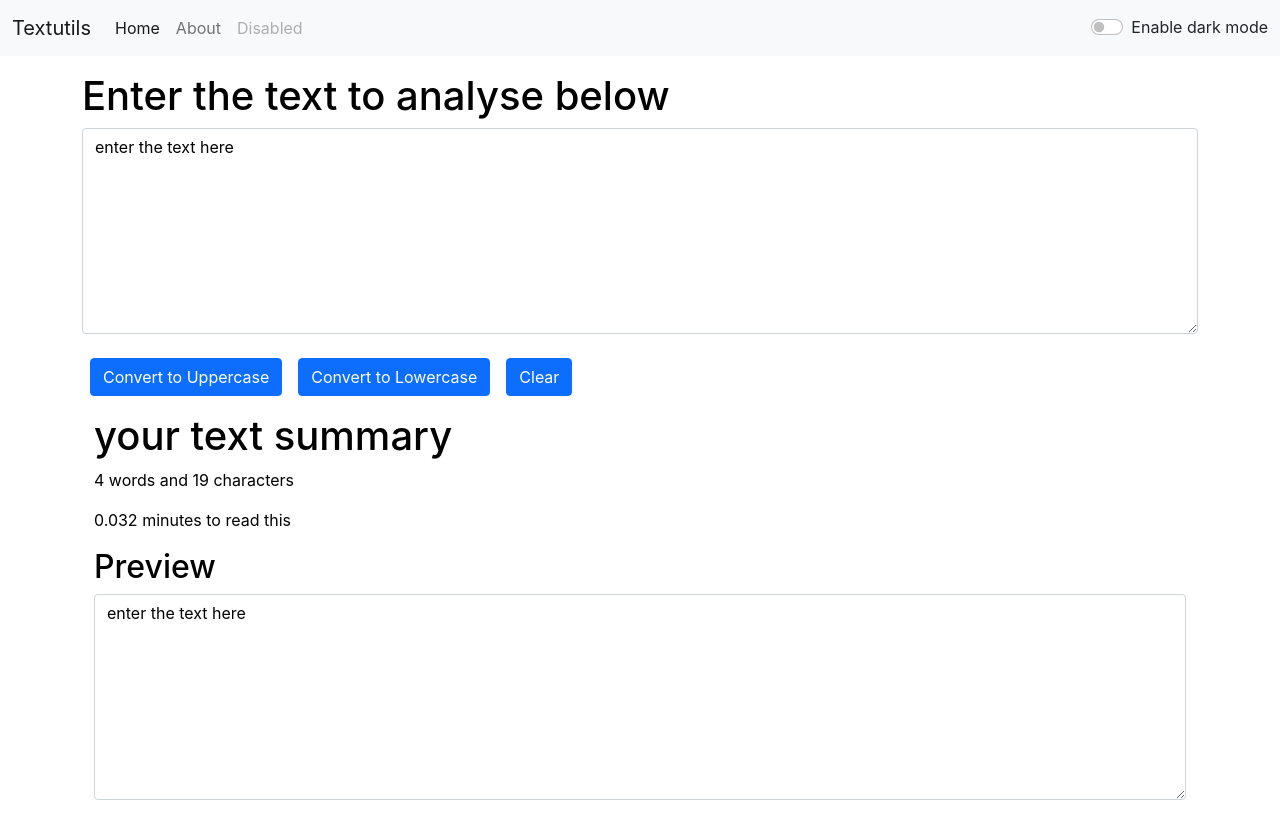
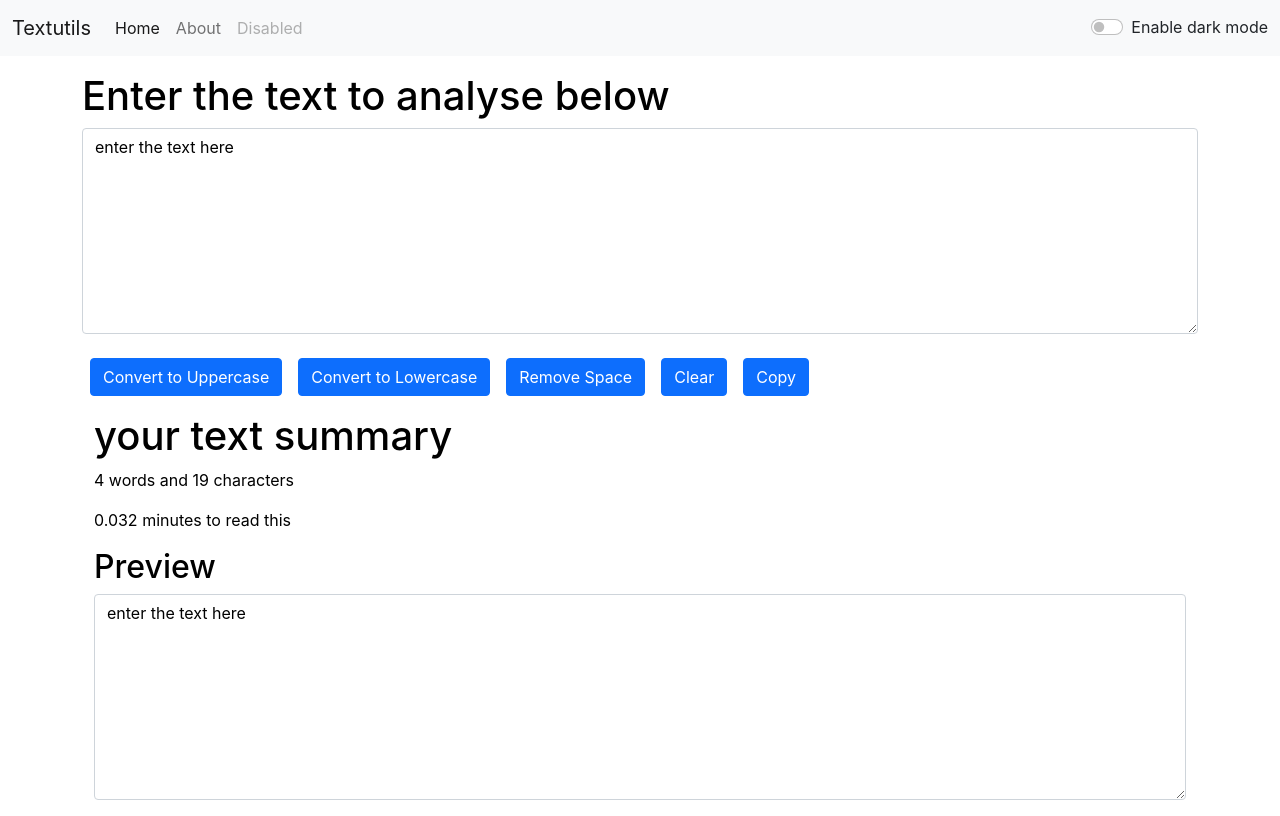
Before and after one commit to Kartikgupta666/text-utils, a React (Create React App) app: page / in a window 1280 px wide. Built offline with nearby package versions, Linux system fonts and the light colour scheme.

Commit message:
function add

```diff
--- a/src/component/Textform.js
+++ b/src/component/Textform.js
@@ -1,4 +1,5 @@
 import React, { useState } from 'react'
+
 
 export default function Textform(props) {
     const [text, setText] = useState('enter the text here');
@@ -29,8 +30,22 @@ export default function Textform(props) {
 
         setText(' ');
     }
+    // copy function
+    const handlecopy = async () => {
+        try {
+            await navigator.clipboard.writeText(text);
+            alert('Text copied to clipboard!');
+        } catch (err) {
+            console.error('Unable to copy text to clipboard:', err);
+        }
+    }
 
+    // remove extra space
 
+    const removespace = (event) => {
+        let newtext = text.split(/[ ]+/);
+        setText(newtext.join(" "));
+    }
     return (
         <>
             <div style={{ color: props.mode === 'dark' ? 'white' : 'black' }} >
@@ -40,12 +55,14 @@ export default function Textform(props) {
 
                     <div className="mb-3"  >
 
-                        <textarea className="form-control" value={text} onChange={handelchange} id="myBox" rows="8" style={{ backgroundColor: props.mode === 'light' ? 'white' : 'grey' , color: props.mode === 'dark' ? 'white' : 'black'}}></textarea>
+                        <textarea className="form-control" value={text} onChange={handelchange} id="myBox" rows="8" style={{ backgroundColor: props.mode === 'light' ? 'white' : 'grey', color: props.mode === 'dark' ? 'white' : 'black' }}></textarea>
                         <br />
 
                         <button type='button' className="btn btn-primary mx-2 " onClick={handelupclick} >Convert to Uppercase</button>
                         <button type='button' className="btn btn-primary mx-2" onClick={handeldnclick} >Convert to Lowercase</button>
+                        <button type='button' className="btn btn-primary mx-2" onClick={removespace} >Remove Space</button>
                         <button type='button' className="btn btn-primary mx-2" onClick={clear} >Clear</button>
+                        <button type='button' className="btn btn-primary mx-2" onClick={handlecopy} >Copy</button>
 
 
 
@@ -57,11 +74,12 @@ export default function Textform(props) {
                     <p>{text.split(" ").length} words and {text.length} characters</p>
                     <p>{0.008 * text.split(" ").length} minutes to read this </p>
                     <h2>Preview</h2>
-                    <textarea className="form-control" value={text} onChange={handelchange} id="myBox" rows="8" style={{ backgroundColor: props.mode === 'light' ? 'white' : 'grey' , color: props.mode === 'dark' ? 'white' : 'black'}} disabled></textarea>
+                    <textarea className="form-control" value={text} onChange={handelchange} id="myBox" rows="8" style={{ backgroundColor: props.mode === 'light' ? 'white' : 'grey', color: props.mode === 'dark' ? 'white' : 'black' }} disabled></textarea>
 
                 </div>
 
             </div>
         </>
+
     )
 }
```
